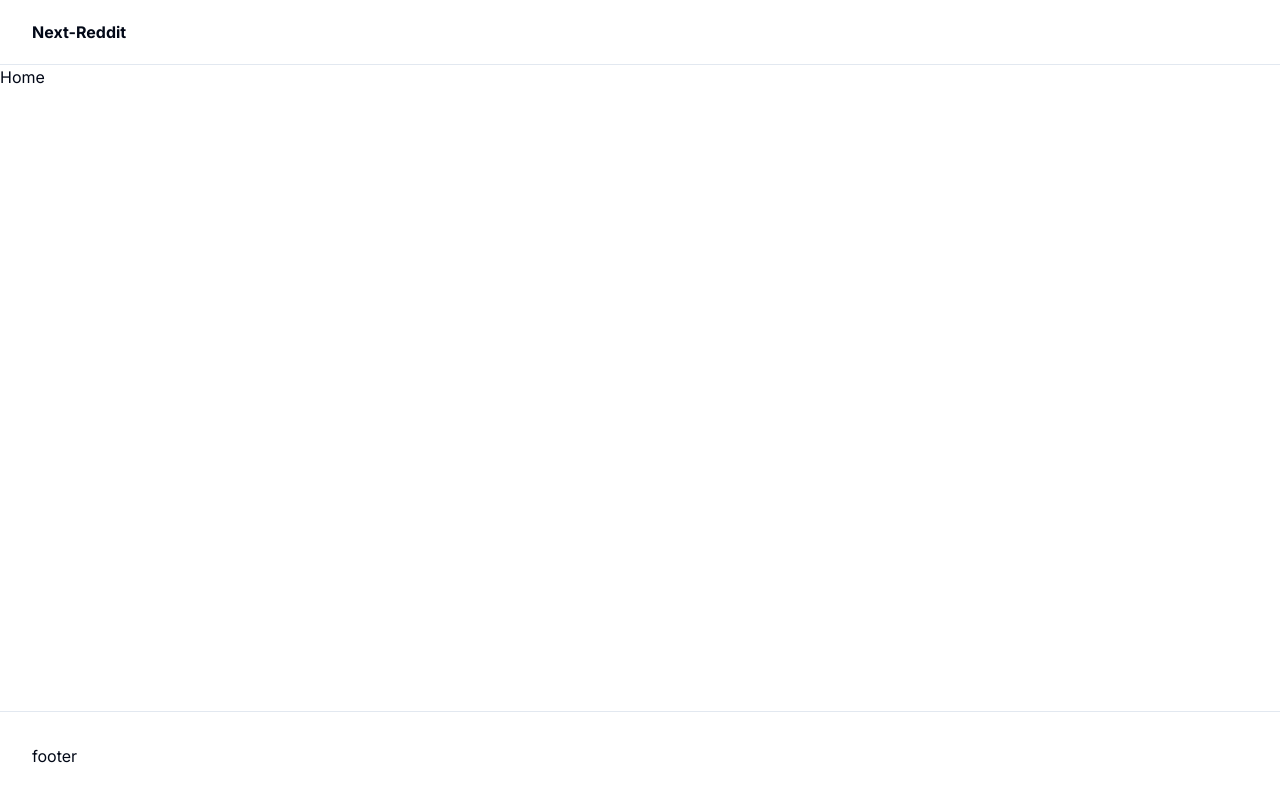
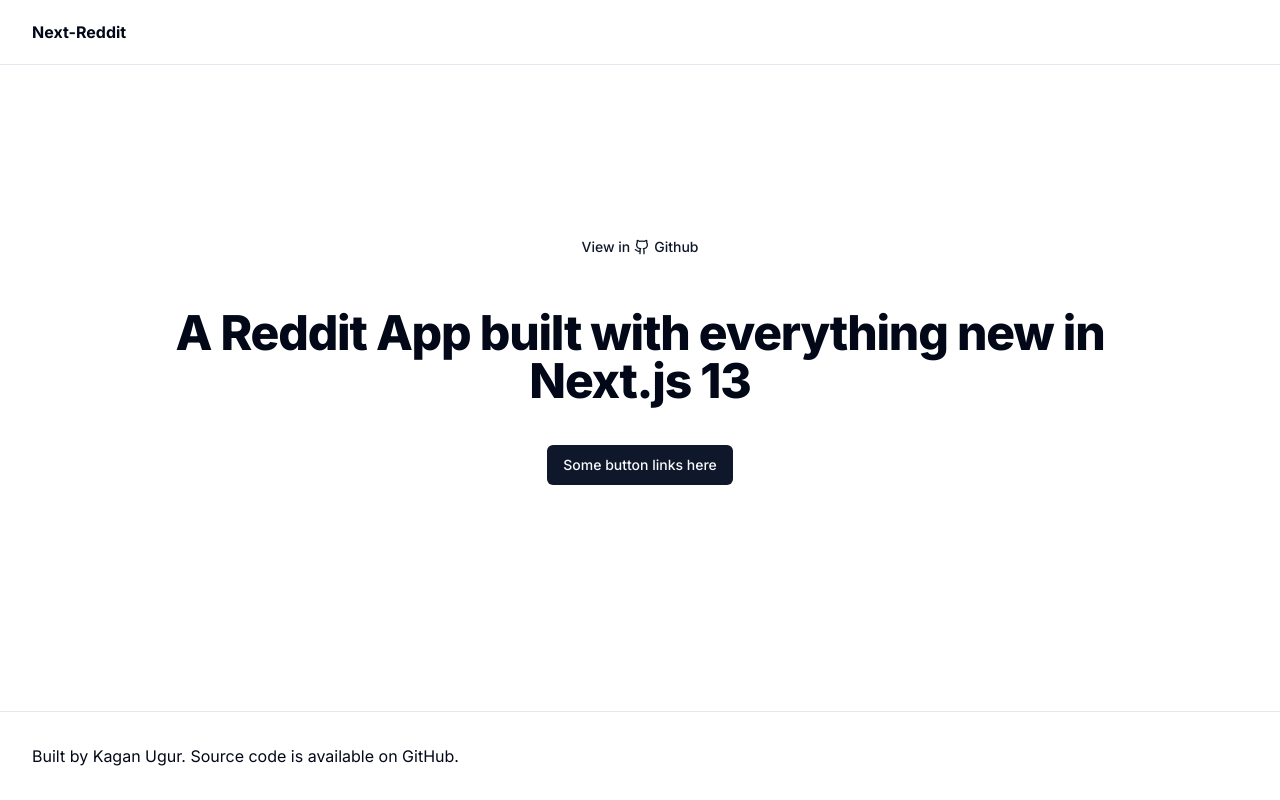
Before and after one commit to thekaganugur/next-reddit, a Next.js app: page / in a window 1280 px wide. Built offline with nearby package versions, Linux system fonts and the light colour scheme.

Commit message:
feat: Add fancy landing and info

```diff
--- a/package.json
+++ b/package.json
@@ -12,6 +12,7 @@
     "format:check": "prettier --check \"**/*.{ts,tsx,mdx}\" --cache"
   },
   "dependencies": {
+    "@radix-ui/react-slot": "^1.0.2",
     "@types/node": "20.4.2",
     "@types/react": "18.2.15",
     "@types/react-dom": "18.2.7",
--- a/src/app/layout.tsx
+++ b/src/app/layout.tsx
@@ -35,7 +35,27 @@
         <main className="flex-1">{children}</main>
 
         <footer className="border-t">
-          <div className="container pb-8 pt-6 md:py-8">footer</div>
+          <div className="container pb-8 pt-6 md:py-8">
+            <div>
+              Built by{" "}
+              <Link
+                href="https://www.linkedin.com/in/thekaganugur"
+                target="_blank"
+                rel="noreferrer"
+              >
+                Kagan Ugur
+              </Link>
+              . Source code is available on{" "}
+              <Link
+                href="https://github.com/thekaganugur/next-reddit"
+                target="_blank"
+                rel="noreferrer"
+              >
+                GitHub
+              </Link>
+              <span>.</span>
+            </div>
+          </div>
         </footer>
       </body>
     </html>
--- a/src/app/page.tsx
+++ b/src/app/page.tsx
@@ -1,3 +1,30 @@
+import { Shell } from "@/components/shell"
+import { Button } from "@/components/ui/button"
+import { Github } from "lucide-react"
+import Link from "next/link"
+
 export default function Home() {
-  return <div>Home</div>
+  return (
+    <Shell as="div">
+      <section className="mx-auto flex max-w-[64rem] flex-col items-center justify-center gap-10 py-6 text-center md:py-12 lg:py-32">
+        <Button variant="link" size="lg" asChild>
+          <Link
+            href="https://github.com/thekaganugur/next-reddit"
+            className="flex gap-1"
+            target="_blank"
+            rel="noreferrer"
+          >
+            View in <Github className="h-4 w-4" /> Github
+          </Link>
+        </Button>
+        <h1 className="scroll-m-20 text-3xl font-extrabold tracking-tight lg:text-5xl">
+          A Reddit App built with everything new in Next.js 13
+        </h1>
+
+        <Button asChild>
+          <Link href="/pokemons">Some button links here</Link>
+        </Button>
+      </section>
+    </Shell>
+  )
 }
--- /dev/null
+++ b/src/components/ui/button.tsx
@@ -0,0 +1,56 @@
+import * as React from "react"
+import { Slot } from "@radix-ui/react-slot"
+import { cva, type VariantProps } from "class-variance-authority"
+
+import { cn } from "@/lib/utils"
+
+const buttonVariants = cva(
+  "inline-flex items-center justify-center rounded-md text-sm font-medium ring-offset-background transition-colors focus-visible:outline-none focus-visible:ring-2 focus-visible:ring-ring focus-visible:ring-offset-2 disabled:pointer-events-none disabled:opacity-50",
+  {
+    variants: {
+      variant: {
+        default: "bg-primary text-primary-foreground hover:bg-primary/90",
+        destructive:
+          "bg-destructive text-destructive-foreground hover:bg-destructive/90",
+        outline:
+          "border border-input bg-background hover:bg-accent hover:text-accent-foreground",
+        secondary:
+          "bg-secondary text-secondary-foreground hover:bg-secondary/80",
+        ghost: "hover:bg-accent hover:text-accent-foreground",
+        link: "text-primary underline-offset-4 hover:underline",
+      },
+      size: {
+        default: "h-10 px-4 py-2",
+        sm: "h-9 rounded-md px-3",
+        lg: "h-11 rounded-md px-8",
+        icon: "h-10 w-10",
+      },
+    },
+    defaultVariants: {
+      variant: "default",
+      size: "default",
+    },
+  }
+)
+
+export interface ButtonProps
+  extends React.ButtonHTMLAttributes<HTMLButtonElement>,
+    VariantProps<typeof buttonVariants> {
+  asChild?: boolean
+}
+
+const Button = React.forwardRef<HTMLButtonElement, ButtonProps>(
+  ({ className, variant, size, asChild = false, ...props }, ref) => {
+    const Comp = asChild ? Slot : "button"
+    return (
+      <Comp
+        className={cn(buttonVariants({ variant, size, className }))}
+        ref={ref}
+        {...props}
+      />
+    )
+  }
+)
+Button.displayName = "Button"
+
+export { Button, buttonVariants }
```
Also changed, not shown: 1 other file (tests, documents, lock files or other folders).
